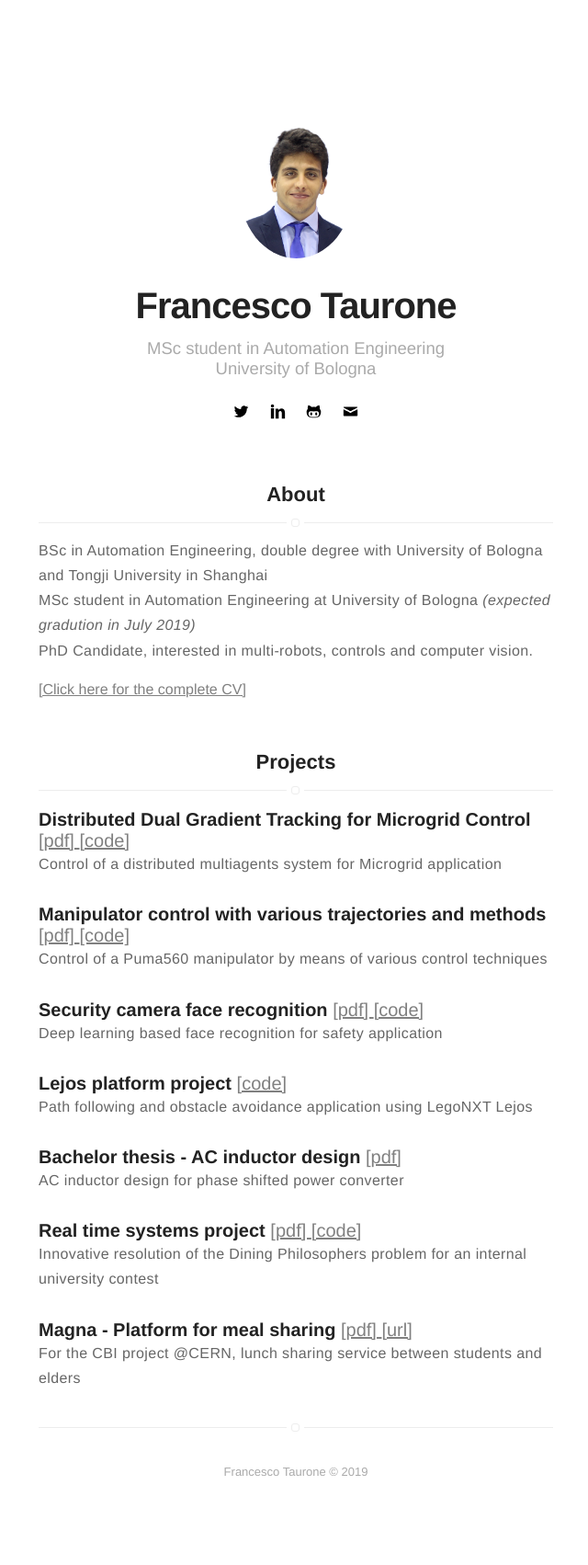
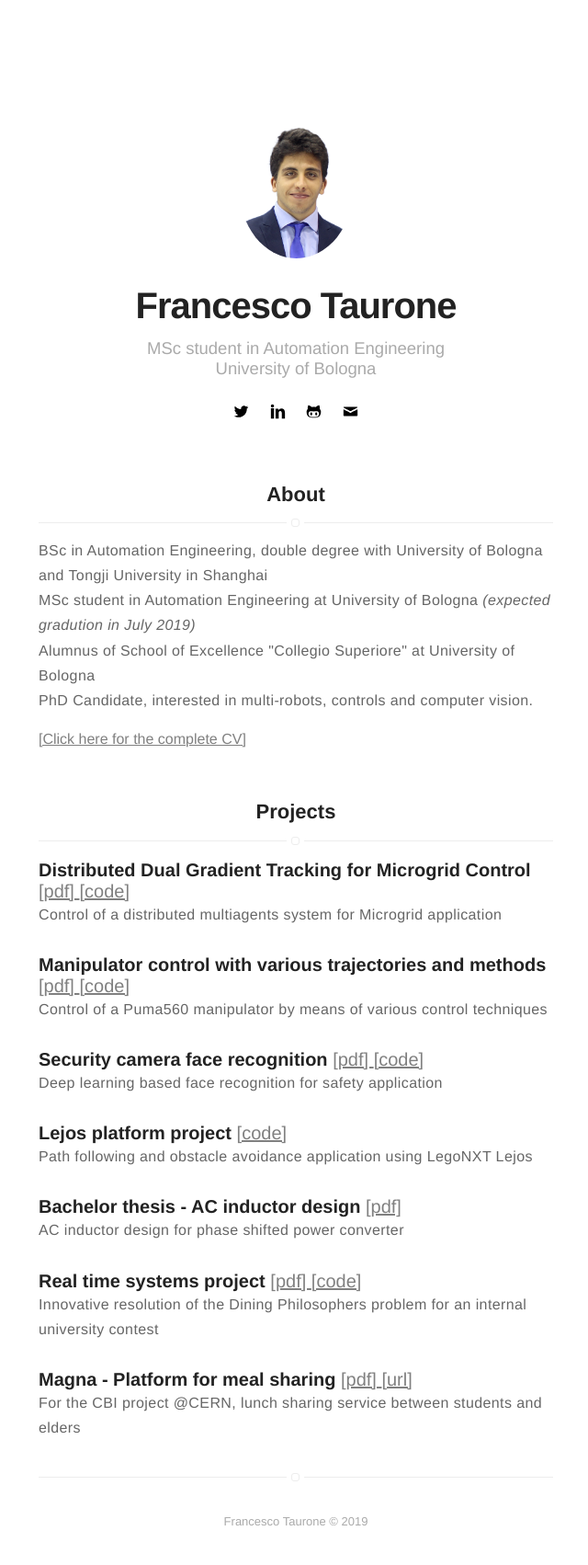
Before and after one commit to francescotaurone/francescotaurone.github.io, a Jekyll site: the page built from index.html, in a window 1280 px wide. Shown: the whole page at 92% size, without its empty margins (318-958 px from the left). Built offline with Jekyll 4.4.1, drawn with Linux system fonts in a browser that asks for light colours; before the commit the page ends 1648 px from its top, so only the background shows below that.

Commit message:
Update about.html

```diff
--- a/_includes/about.html
+++ b/_includes/about.html
@@ -1,6 +1,7 @@
 <p>
   BSc in Automation Engineering, double degree with University of Bologna and Tongji University in Shanghai <br>
   MSc student in Automation Engineering at University of Bologna <i>(expected gradution in July 2019) </i> <br>
+  Alumnus of School of Excellence "Collegio Superiore" at University of Bologna <br>
   PhD Candidate, interested in multi-robots, controls and computer vision. <br>
  </p>
 
```
